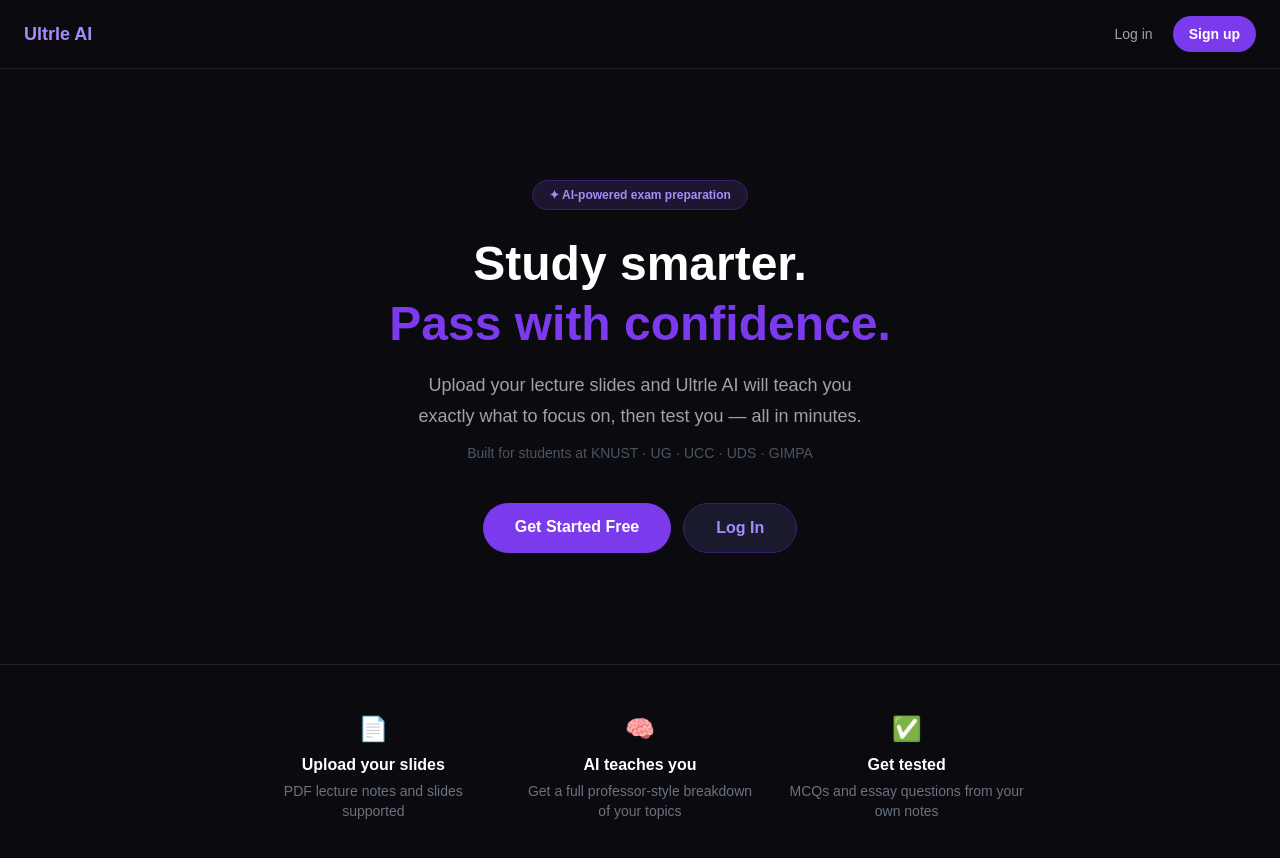
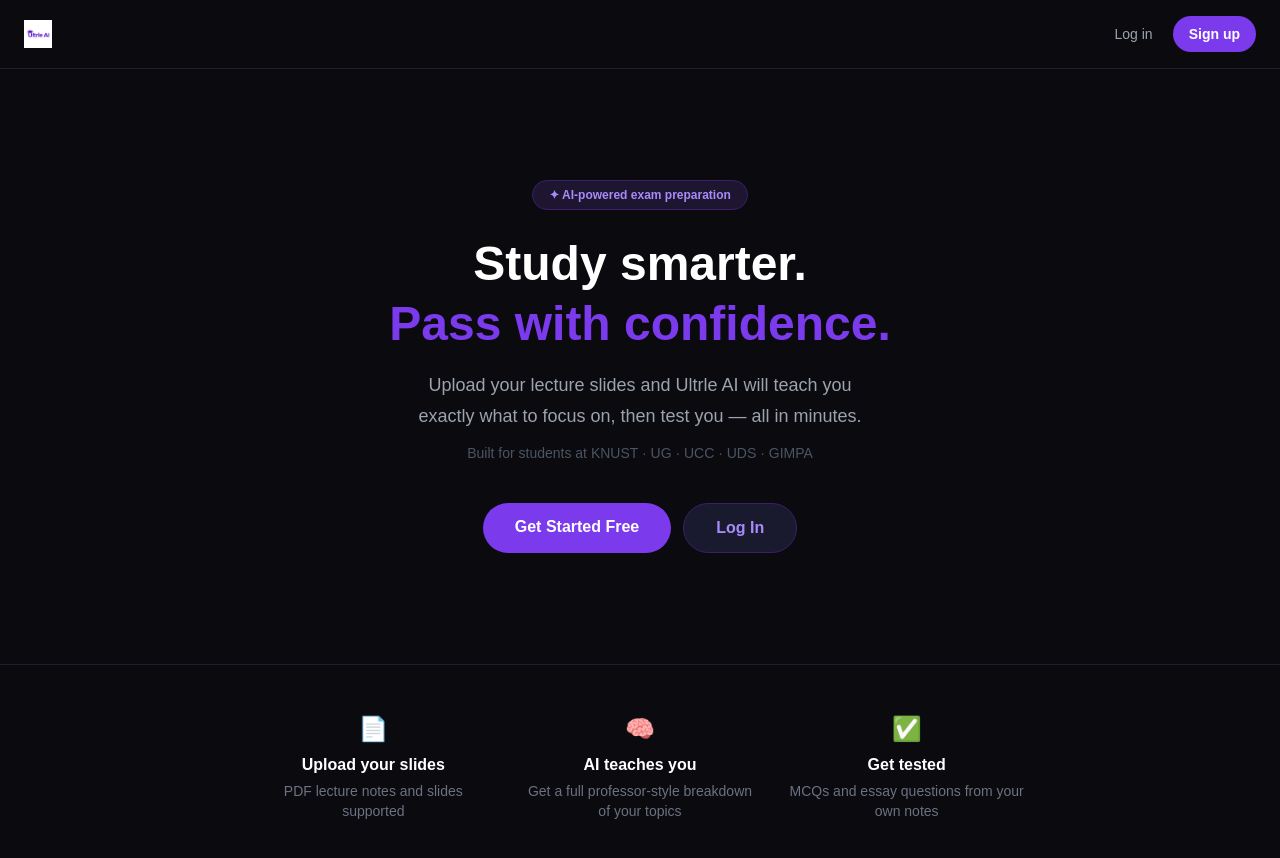
Before and after one commit to ultrleaigh/ultrle-ai, a Next.js app: page / in a window 1280 px wide. Shown: the top 858 px of the page. Built offline with nearby package versions, Linux system fonts and the light colour scheme; no server answers.

Commit message:
add logo to navbar

```diff
--- a/src/components/Navbar.js
+++ b/src/components/Navbar.js
@@ -1,6 +1,7 @@
 "use client";
 
 import { useState, useEffect } from "react";
+import Image from "next/image";
 import { supabase } from "@/lib/supabase";
 
 export default function Navbar() {
@@ -21,8 +22,15 @@ export default function Navbar() {
 
     return (
         <nav className="w-full px-6 py-4 flex items-center justify-between" style={{ background: "#0a0a0f", borderBottom: "1px solid #1f1f2e" }}>
-            <a href="/" className="font-bold text-lg" style={{ color: "#a78bfa" }}>
-                Ultrle AI
+            <a href="/" className="flex items-center">
+                <Image
+                    src="/uailogo.png"
+                    alt="Ultrle AI"
+                    width={140}
+                    height={32}
+                    style={{ height: "28px", width: "auto" }}
+                    priority
+                />
             </a>
 
             <div className="flex items-center gap-5">
```
Also changed, not shown: public/uailogo.png (added).
